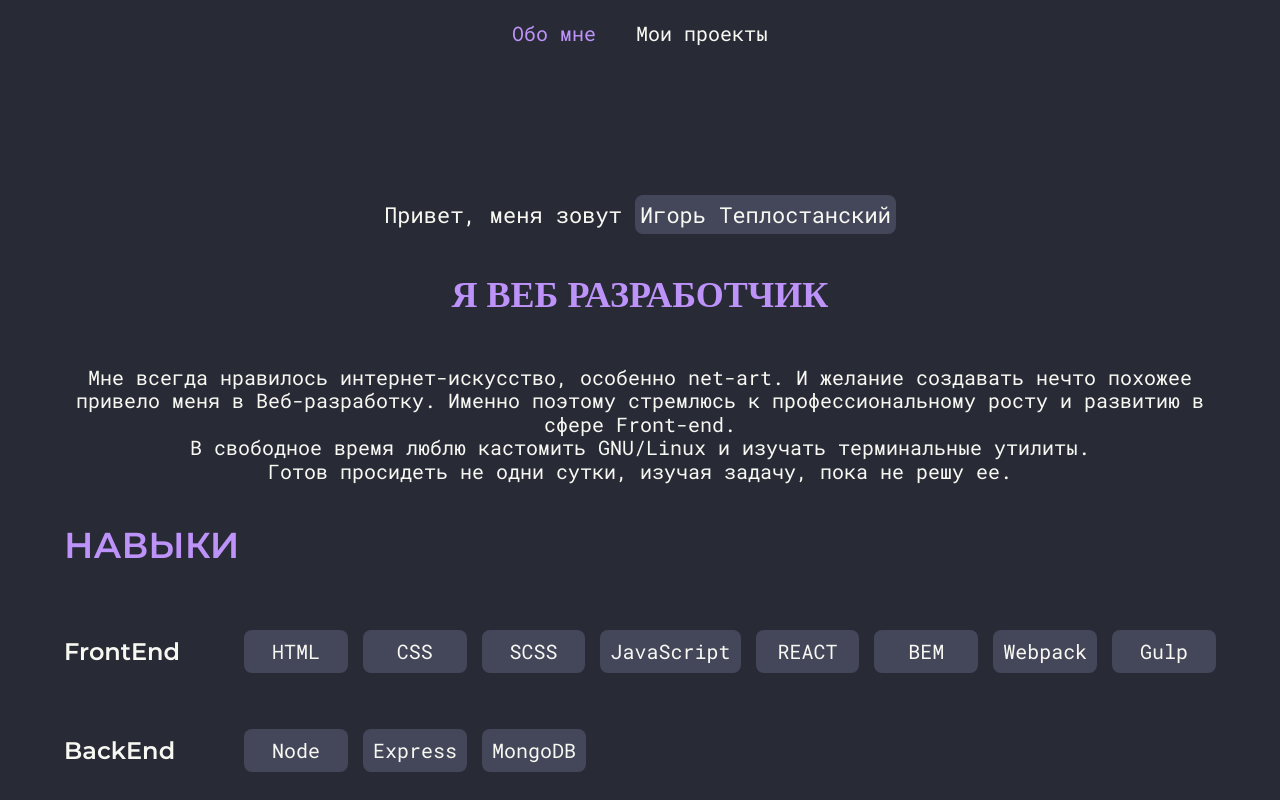
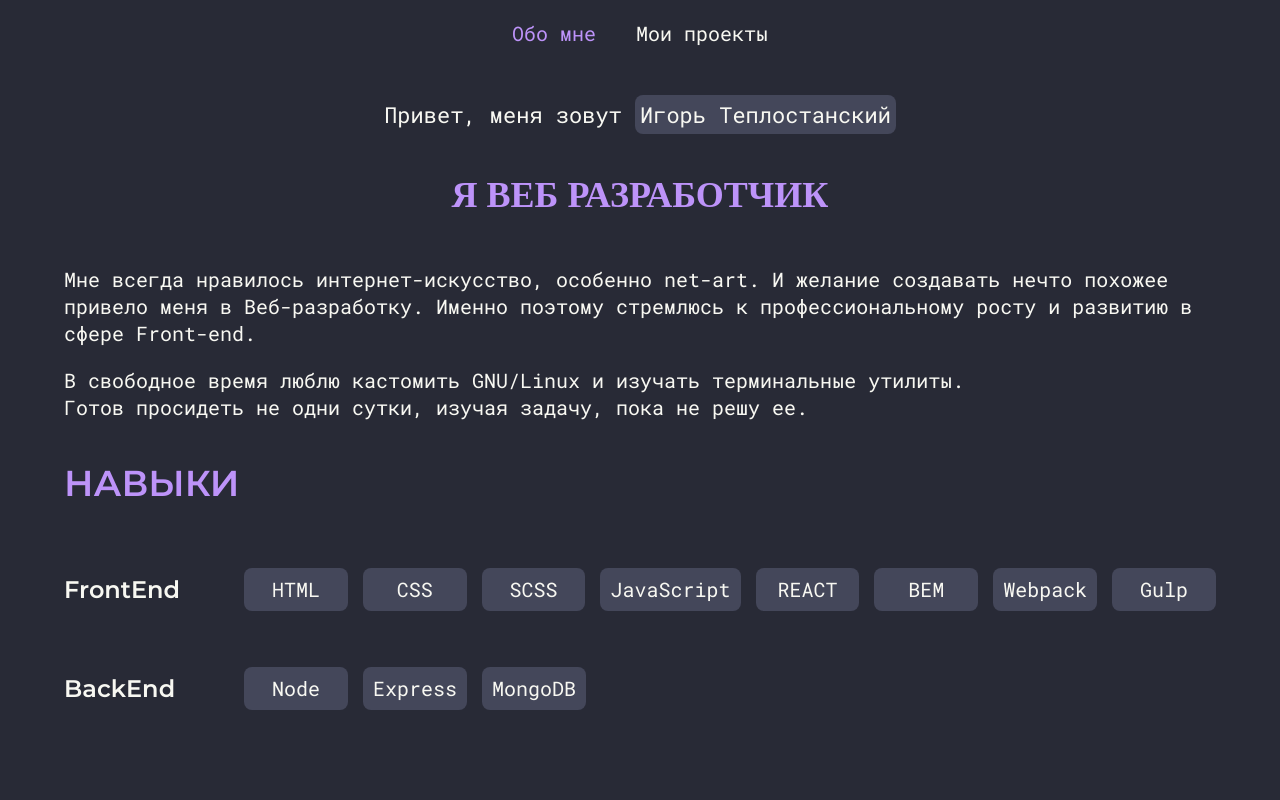
Before and after one commit to teplostanski/teplostanski.me, a React (Create React App) app: page /#/about in a window 1280 px wide. Shown: the top 800 px of the page. Built offline with nearby package versions, Linux system fonts and the light colour scheme; a web font is replaced by a local one.

Commit message:
style: fix spacing

```diff
--- a/src/pages/About/About.css
+++ b/src/pages/About/About.css
@@ -1,5 +1,5 @@
 .about {
-  padding: 20rem 0 10rem 0;
+  padding: 10rem 0 10rem 0;
 }
 
 .top-section {
@@ -27,12 +27,13 @@
 }
 
 .about__info {
-  margin-bottom: 4rem;
-  text-align: center;
+  margin: 0 0 2rem 0;
 }
 
 .about__info .past {
   max-width: 100%;
+  line-height: 2.7rem;
+  margin: 0 0 2rem 0;
 }
 
 .about__info__items {
--- a/src/pages/About/About.js
+++ b/src/pages/About/About.js
@@ -16,9 +16,12 @@ export default function About() {
             Мне всегда нравилось интернет-искусство, особенно net-art. И желание
             создавать нечто похожее привело меня в Веб-разработку. Именно
             поэтому стремлюсь к профессиональному росту и развитию в сфере
-            Front-end. <br /> В свободное время люблю кастомить GNU/Linux и
-            изучать терминальные утилиты. <br /> Готов просидеть не одни сутки,
-            изучая задачу, пока не решу ее.
+            Front-end.
+          </PastText>
+          <PastText>
+            В свободное время люблю кастомить GNU/Linux и изучать терминальные
+            утилиты. <br /> Готов просидеть не одни сутки, изучая задачу, пока
+            не решу ее.
           </PastText>
         </div>
       </div>
```
